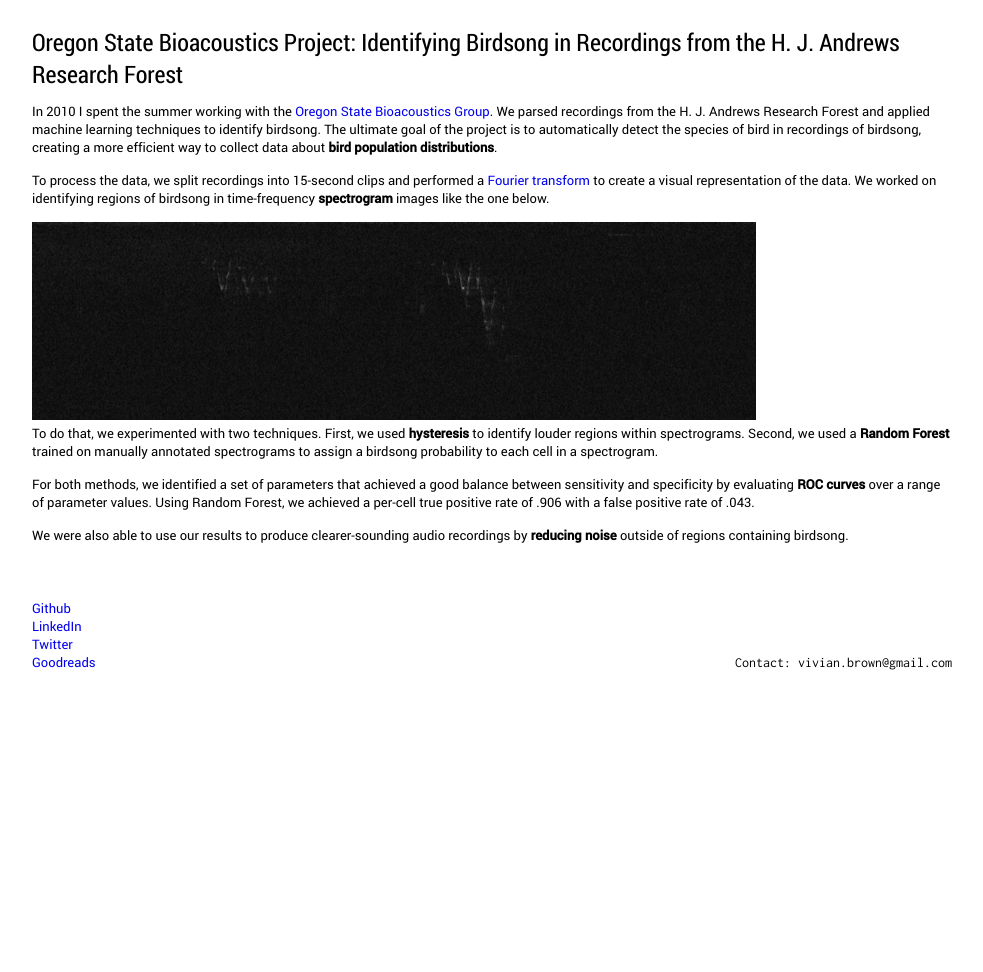
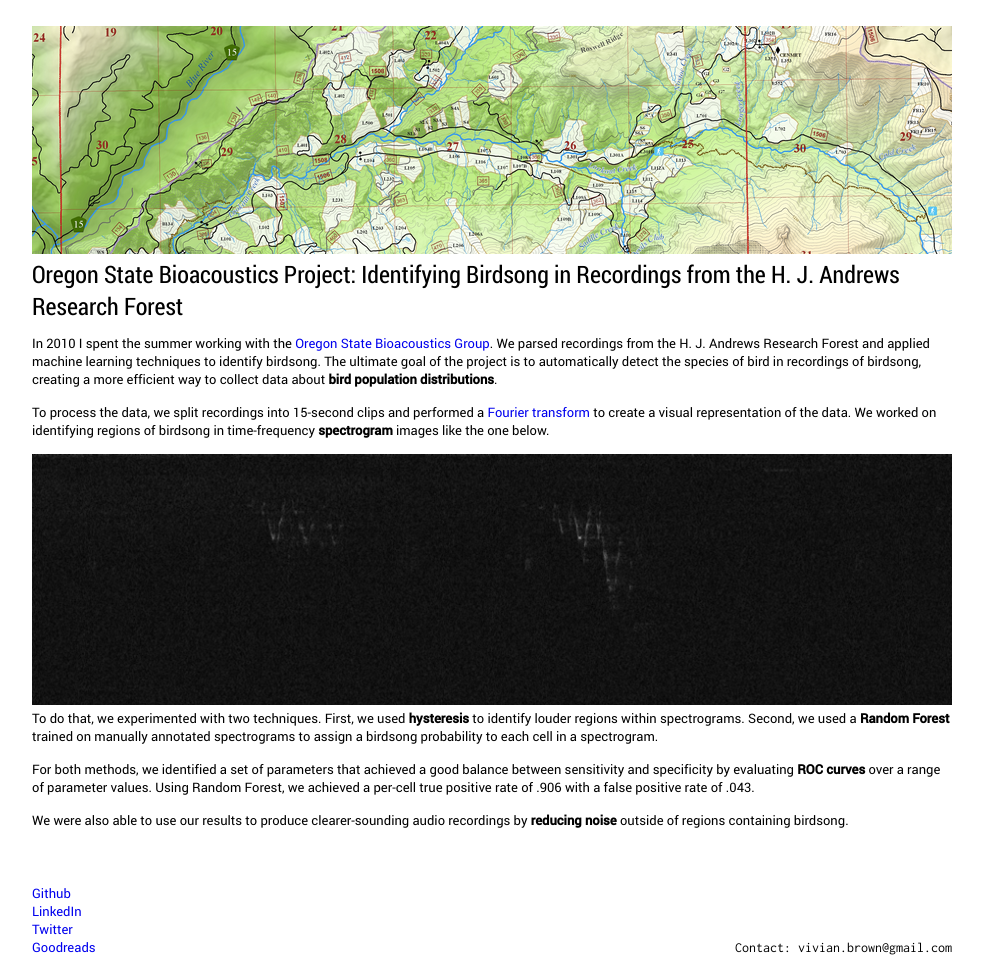
Before and after one commit to vbrown608/portfolio, a Python web app: template www/templates/projects/bioacoustics.html in a window 1280 px wide. Shown: the part 135-1107 px from the top of the page, without its empty margins (148-1131 px from the left). Before the commit the page ends 805 px from the top, so only its background shows below. Run offline with Jinja, Linux system fonts and the light colour scheme; the template is opened without the code that fills it, so the values that code supplies are empty; style sheets or scripts are compiled from the project's sources.

Commit message:
Update project pages. Add interactive hover on homepage. Upload senior thesis.

```diff
--- a/www/static/css/folio-theme.styles.css
+++ b/www/static/css/folio-theme.styles.css
@@ -359,29 +359,25 @@ nav ul {
   padding: 6px;
   padding: 0.375rem;
   text-align: center;
-  background-color: #FFF; }
+  background-color: #FFF;
+  background-color: rgba(255, 255, 255, 0.8); }
   @media (min-width: 755px) {
     /* line 36, ../sass/components/_homepage.scss */
     .homepage-thumbs .teaser {
-      top: 60px;
-      top: 3.75rem;
+      top: 0;
+      padding-top: 0;
+      padding-bottom: 0;
       display: none;
       position: absolute; } }
-  @media (min-width: 995px) {
-    /* line 36, ../sass/components/_homepage.scss */
-    .homepage-thumbs .teaser {
-      top: 112px;
-      top: 7rem;
-      padding-top: 10px;
-      padding-top: 0.625rem;
-      padding-bottom: 10px;
-      padding-bottom: 0.625rem; } }
+  /* line 53, ../sass/components/_homepage.scss */
+  .homepage-thumbs .teaser.js-hover {
+    cursor: pointer; }
 
-/* line 56, ../sass/components/_homepage.scss */
+/* line 60, ../sass/components/_homepage.scss */
 .project-teaser {
   float: left; }
 
-/* line 60, ../sass/components/_homepage.scss */
+/* line 64, ../sass/components/_homepage.scss */
 .more-link {
   width: 100%;
   text-align: center;
--- a/www/static/js/behaviors.js
+++ b/www/static/js/behaviors.js
@@ -1,12 +1,24 @@
 $(function() {
   $('.homepage-thumbs .thumb').hover(function(thumb) {
-    var thumb = $(this);
-    var teaser = thumb.find('.teaser');
 
-    teaser.css({
-      top: (thumb.innerHeight() - teaser.innerHeight())/2
-    });
+    // If not mobile...
+    if (!window.matchMedia('all and (max-width: 740px)').matches) {
+      var thumb = $(this);
+      var teaser = thumb.find('.teaser');
 
-    teaser.toggle();
+      // Center the teaser text within the thumbnail.
+      teaser.css({
+        'padding-top': (thumb.innerHeight() - teaser.innerHeight())/2,
+        'padding-bottom': (thumb.innerHeight() - teaser.innerHeight())/2
+      });
+
+      // Show the teaser text and make it a button.
+      teaser.toggle();
+      teaser.toggleClass('js-hover');
+      teaser.click(function() {
+        window.location = $(this).find('a').attr('href');
+      })
+    }
+
   })
 });
--- a/www/static/sass/components/_homepage.scss
+++ b/www/static/sass/components/_homepage.scss
@@ -36,18 +36,22 @@
   .teaser {
     @include remify-style(padding, 6px);
     text-align: center;
-    background-color: #FFF;
+    // background-color: #FFF;
+    @include rgba-background(#FFF, .8);
 
     @include breakpoint($narrow) {
-      @include remify-style(top, 60px);
+      top: 0;
+      padding-top: 0;
+      padding-bottom: 0;
       display: none;
       position: absolute;
     }
 
     @include breakpoint($normal) {
-      @include remify-style(top, 112px);
-      @include remify-style(padding-top, 10px);
-      @include remify-style(padding-bottom, 10px);
+    }
+
+    &.js-hover {
+      cursor: pointer;
     }
   }
 
--- a/www/templates/index.html
+++ b/www/templates/index.html
@@ -15,7 +15,7 @@
   <div class='thumb'>
     <a href='/projects/metatictactoe'><img src='/images/metatictactoe-square.png' title='metaTicTacToe'></a>
     <div class='teaser'>
-      <h3><a href='/projects/opendisclosure'>Meta Tic Tac Toe</a></h3>
+      <h3><a href='/projects/metatictactoe'>Meta Tic Tac Toe</a></h3>
       <div class='description'>
         web-based strategy game in Python and JavaScript.
       </div>
@@ -25,7 +25,7 @@
   <div class='thumb'>
     <a href='/projects/bioacoustics'><img src='/images/bioacoustics-square.png' title='H. J. Andrews Experimental Forest'></a>
     <div class='teaser'>
-      <h3><a href='/projects/opendisclosure'>Oregon State Bioacoustics Project</a></h3>
+      <h3><a href='/projects/bioacoustics'>Oregon State Bioacoustics Project</a></h3>
       <div class='description'>
         Application of machine learning to identify birdsong in recordings from H. J. Andrews Experimental Forest.
       </div>
@@ -35,7 +35,7 @@
   <div class='thumb'>
     <a href='/projects/machine-translation'><img src='/images/machine-translation-square.png' title="Georges Artrouni's mechanical brain"></a>
     <div class='teaser'>
-      <h3><a href='/projects/opendisclosure'>Re-Ranking Text Simplification</a></h3>
+      <h3><a href='/projects/machine-translation'>Re-Ranking Text Simplification</a></h3>
       <div class='description'>
         Improvements to machine translation from complex to simple English.
       </div>
--- a/www/templates/projects/bioacoustics.html
+++ b/www/templates/projects/bioacoustics.html
@@ -1,11 +1,12 @@
 {% extends 'base.html' %}
 {% block content %}
+<img src='/images/bioacoustics-map.png'>
 <h2>Oregon State Bioacoustics Project: Identifying Birdsong in Recordings from the H. J. Andrews Research Forest</h2>
 
 <p>In 2010 I spent the summer working with the <a href='http://eecs.oregonstate.edu/research/bioacoustics/'>Oregon State Bioacoustics Group</a>. We parsed recordings from the H. J. Andrews Research Forest and applied machine learning techniques to identify birdsong. The ultimate goal of the project is to automatically detect the species of bird in recordings of birdsong, creating a more efficient way to collect data about <b>bird population distributions</b>.</p>
 <p>To process the data, we split recordings into 15-second clips and performed a <a href='http://www.smbc-comics.com/?id=2874'>Fourier transform</a> to create a visual representation of the data. We worked on identifying regions of birdsong in time-frequency <b>spectrogram</b> images like the one below.</p>
 
-<img src='/images/spectrogram.png' width=724px title='chirp chirp'>
+<img src='/images/spectrogram.png' title='chirp chirp'>
 
 <p>To do that, we experimented with two techniques. First, we used <b>hysteresis</b> to identify louder regions within spectrograms. Second, we used a <b>Random Forest</b> trained on manually annotated spectrograms to assign a birdsong probability to each cell in a spectrogram. </p>
 <p>For both methods, we identified a set of parameters that achieved a good balance between sensitivity and specificity by evaluating <b>ROC curves</b> over a range of parameter values. Using Random Forest, we achieved a per-cell true positive rate of .906 with a false positive rate of .043. </p>
--- a/www/templates/projects/machine-translation.html
+++ b/www/templates/projects/machine-translation.html
@@ -12,7 +12,7 @@ For training and test data they used paired sentences from English Wikipedia and
 <p>In this project, I researched models of linguistic complexity in order to identify <b>features of simple sentences</b>.
 Coding in <b>Java</b>, I used those features to train an <b>SVM re-ranker</b> and re-rank the output of the baseline model. </p>
 
-<h2><a href='files/Vivian_Brown_Senior_Thesis_2011.pdf' target='_blank'>Full paper</a></h2>
+<h2><a href='/files/Re_Ranking_Text_Simplification_Vivian_Brown.pdf' target='_blank'>Full paper</a></h2>
 
 <p>Thanks to Professor Kauchak and Professor Burke, my thesis advisors!</p>
 {% endblock %}
--- a/www/templates/projects/metatictactoe.html
+++ b/www/templates/projects/metatictactoe.html
@@ -1,6 +1,6 @@
 {% extends 'base.html' %}
 {% block content %}
-<a href='http://metatictactoe.appspot.com/' target='_blank'><img src='/images/metatictactoe-680.png' width=724px title='metaTicTacToe'></a>
+<a href='http://metatictactoe.appspot.com/' target='_blank'><img src='/images/metatictactoe-680.png' title='metaTicTacToe'></a>
 <h1 class='page-title'>MetaTicTacToe</h1>
 <div class='subtitle'><a href='http://metatictactoe.appspot.com/' target='_blank'>Play here</a> | <a href='https://github.com/vbrown608/metaTicTacToe' target='_blank'>Code on GitHub</a></div>
 <p>MetaTicTacToe is a variation of tic-tac-toe.</p>
```
Also changed, not shown: www/images/bioacoustics-map.png (added), 2 other files.
